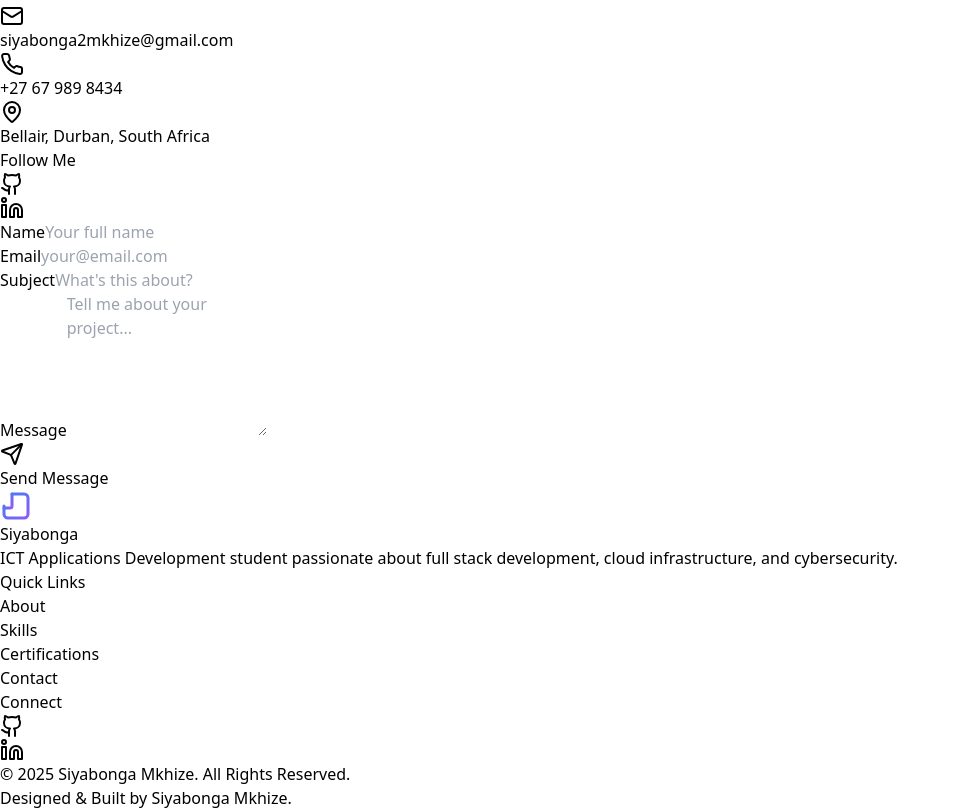
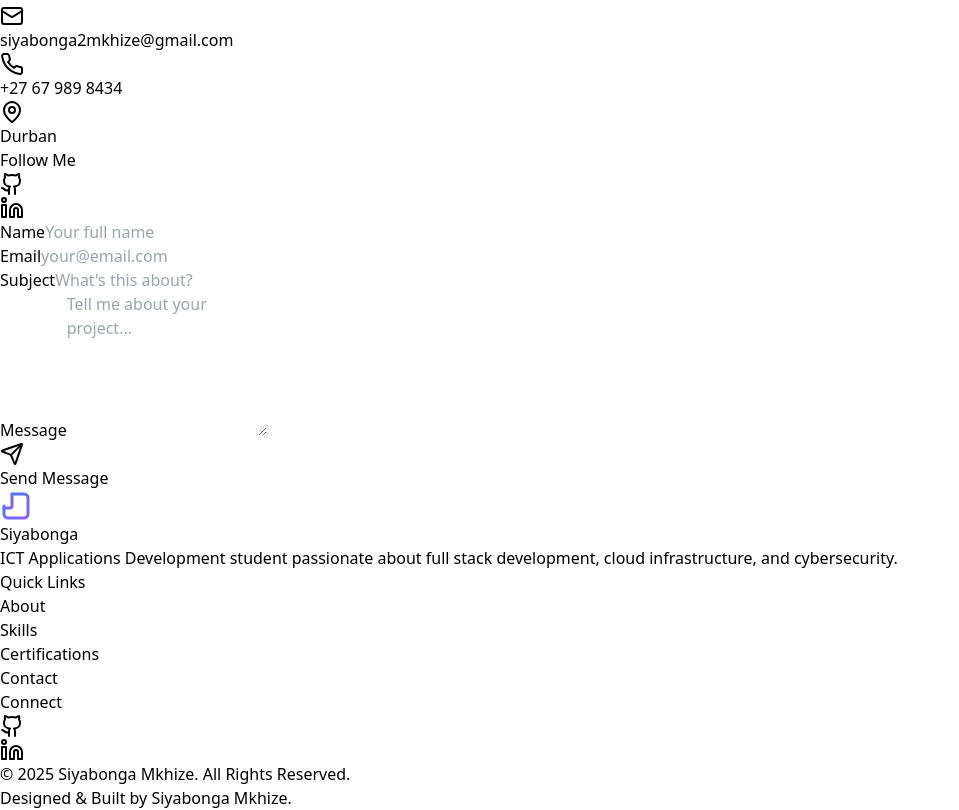
Before and after one commit to siyabonga2mkhize/portfolio, a React (Vite) app: page / in a window 1280 px wide. Shown: the part 6064-6874 px from the top of the page, without its empty margins (0-959 px from the left). Built offline with nearby package versions, Linux system fonts and the light colour scheme; the HTML template or start-up script is replaced by a standard one.

Commit message:
Contact form

```diff
--- a/src/components/portfolio/ContactSection.tsx
+++ b/src/components/portfolio/ContactSection.tsx
@@ -12,7 +12,7 @@ interface ContactSectionProps {
 export default function ContactSection({ isDark }: ContactSectionProps) {
 
   const socialLinks = [
-    { icon: Github, href: "https://github.com", label: "GitHub" },
+    { icon: Github, href: "https://github.com/siyabonga2mkhize", label: "GitHub" },
     { icon: Linkedin, href: "https://www.linkedin.com/in/siyabonga-mkhize-22b1ab313", label: "LinkedIn" }
   ];
 
@@ -58,7 +58,7 @@ export default function ContactSection({ isDark }: ContactSectionProps) {
               {[
                 { icon: Mail, text: "siyabonga2mkhize@gmail.com", href: "mailto:siyabonga2mkhize@gmail.com" },
                 { icon: Phone, text: "+27 67 989 8434", href: "tel:+27679898434" },
-                { icon: MapPin, text: "Bellair, Durban, South Africa", href: "#" }
+                { icon: MapPin, text: "Durban", href: "#" }
               ].map((contact, index) => (
                 <motion.div
                   key={index}
```
